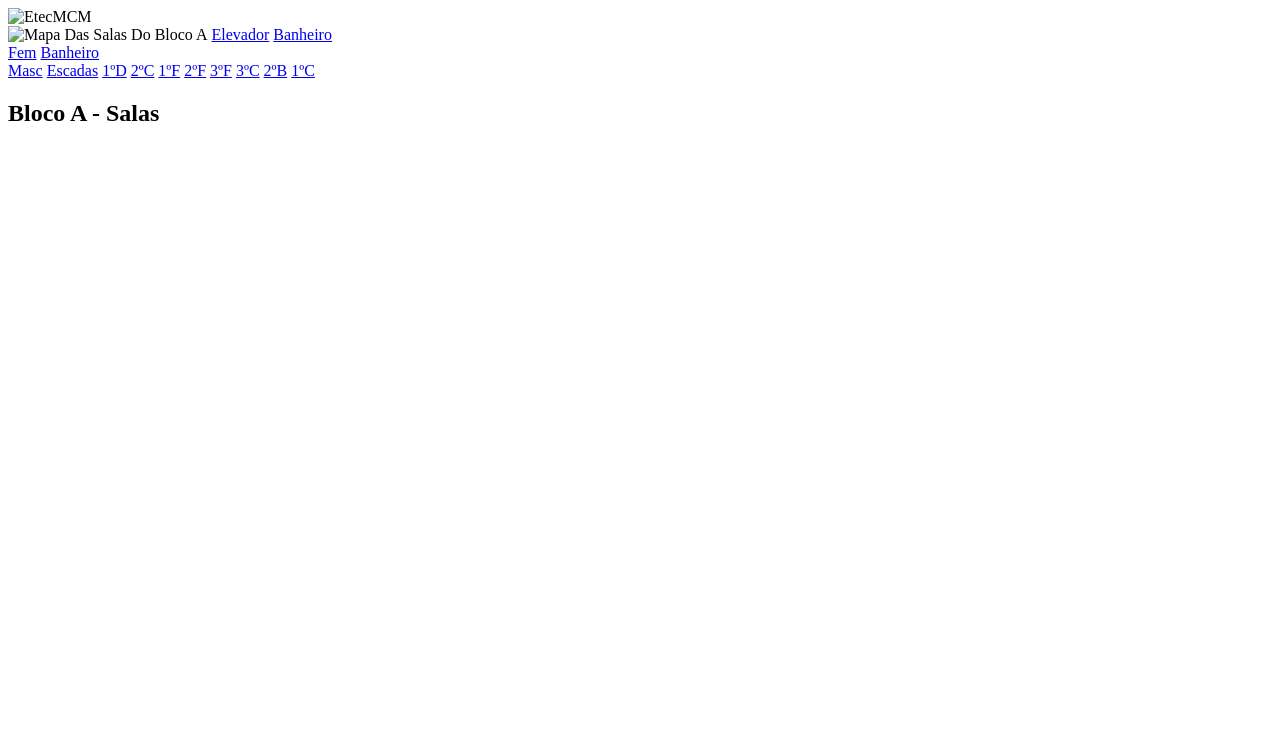
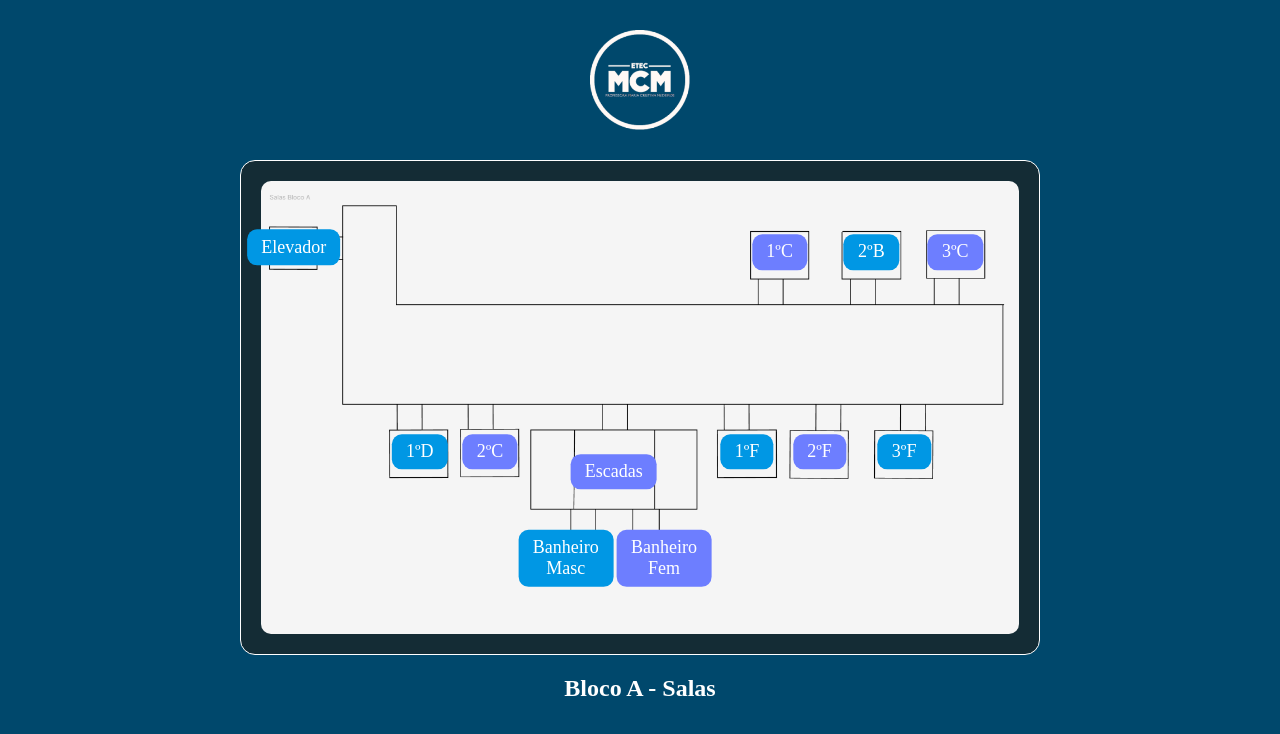
Before and after one commit to StefannySayuri/feira, a plain HTML site: page feira-main/Bloco A - Salas/index.html in a window 1280 px wide. Drawn offline with Linux system fonts and the light colour scheme; a web font is replaced by a local one.

Commit message:
ajuste de todos os botões

```diff
--- a/feira-main/Bloco A - Salas/index.html
+++ b/feira-main/Bloco A - Salas/index.html
@@ -3,16 +3,16 @@
 <head>
     <meta charset="UTF-8">
     <meta name="viewport" content="width=device-width, initial-scale=1.0">
-    <link rel="stylesheet" href="../img/salasA.PNG">
+    <link rel="stylesheet" href="estilo.css">
     <title>Bloco A</title>
 </head>
 <body>
     <main>
         <header class="headerLogo">
-            <img src="img/etecmcm.png" alt="EtecMCM">
+            <img src="../img/etecmcm.png" alt="EtecMCM">
         </header>
         <div class="container">
-            <img src="img/salasA.PNG" alt="Mapa Das Salas Do Bloco A" class="salaA">
+            <img src="../img/salasA.PNG" alt="Mapa Das Salas Do Bloco A" class="salaA">
                 <a href="#" class="elevador">Elevador</a>
                 <a href="#" class="fem cor-alt">Banheiro<br>Fem</a>
                 <a href="#" class="masc">Banheiro<br>Masc</a>
```
